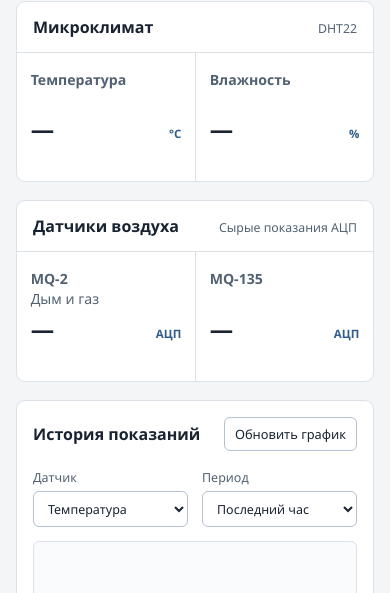
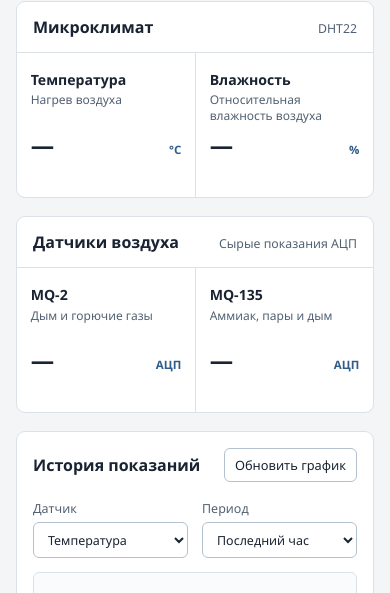
Before and after one commit to komandarsn-bot/everguard, a plain HTML site: page index.html in a window 390 px wide. Shown: the part 251-844 px from the top of the page. Drawn offline with Linux system fonts and the light colour scheme; no server answers.

Commit message:
Add short descriptions to sensor readings

```diff
--- a/dashboard.css
+++ b/dashboard.css
@@ -40,8 +40,8 @@ small { color: var(--muted); font-size: .77rem; }
 .metrics { display: grid; grid-template-columns: repeat(2, minmax(0, 1fr)); }
 .metric { padding: 22px clamp(16px, 2.4vw, 26px) 22px; min-width: 0; transition: background-color .2s ease; }
 .metric + .metric { border-left: 1px solid var(--line); }
-h3 { margin: 0 0 14px; color: var(--muted); font-size: .88rem; font-weight: 600; line-height: 1.4; }
-h3 span { font-weight: 400; margin-left: 5px; }
+h3 { margin: 0; color: #192331; font-size: .88rem; font-weight: 650; line-height: 1.4; }
+.metric-description { min-height: 2.7em; margin: 3px 0 9px; color: var(--muted); font-size: .75rem; line-height: 1.35; }
 .reading { display: grid; grid-template-columns: minmax(0, 1fr) auto; align-items: baseline; gap: 6px; white-space: nowrap; }
 output { font-size: clamp(1.72rem, 4.5vw, 3.05rem); line-height: 1; font-variant-numeric: tabular-nums; font-weight: 650; letter-spacing: -.045em; }
 .unit { font-size: .83rem; color: #315b88; font-weight: 650; }
@@ -56,8 +56,7 @@ output { font-size: clamp(1.72rem, 4.5vw, 3.05rem); line-height: 1; font-variant
   .workspace { padding: 26px 16px 36px; }
   h1 { margin-bottom: 19px; }
   .metric { padding: 17px clamp(10px, 3.5vw, 20px) 14px; }
-  h3 { min-height: 2.8em; margin-bottom: 9px; }
-  h3 span { display: block; margin-left: 0; }
+  .metric-description { min-height: 2.7em; }
   output { font-size: clamp(1.42rem, 6vw, 2.65rem); }
   .unit { font-size: .72rem; }
 }
--- a/index.html
+++ b/index.html
@@ -5,7 +5,7 @@
   <meta name="viewport" content="width=device-width, initial-scale=1">
   <meta name="theme-color" content="#171f2b">
   <title>EVERGUARD — показания станции</title>
-  <link rel="stylesheet" href="./dashboard.css?v=tooltip">
+  <link rel="stylesheet" href="./dashboard.css?v=sensor-labels">
   <script type="module" src="./dashboard.js?v=tooltip"></script>
 </head>
 <body>
@@ -28,10 +28,12 @@
           <div class="metrics">
             <div class="metric">
               <h3>Температура</h3>
+              <p class="metric-description">Нагрев воздуха</p>
               <div class="reading"><output id="temperature" aria-label="Температура в градусах Цельсия">—</output><span class="unit">°C</span></div>
             </div>
             <div class="metric">
               <h3>Влажность</h3>
+              <p class="metric-description">Относительная влажность воздуха</p>
               <div class="reading"><output id="humidity" aria-label="Влажность в процентах">—</output><span class="unit">%</span></div>
             </div>
           </div>
@@ -40,11 +42,13 @@
           <div class="group-heading"><h2 id="air">Датчики воздуха</h2><small>Сырые показания АЦП</small></div>
           <div class="metrics">
             <div class="metric">
-              <h3>MQ‑2 <span>Дым и газ</span></h3>
+              <h3>MQ‑2</h3>
+              <p class="metric-description">Дым и горючие газы</p>
               <div class="reading"><output id="mq2" aria-label="Показание MQ-2">—</output><span class="unit">АЦП</span></div>
             </div>
             <div class="metric">
               <h3>MQ‑135</h3>
+              <p class="metric-description">Аммиак, пары и дым</p>
               <div class="reading"><output id="mq135" aria-label="Показание MQ-135">—</output><span class="unit">АЦП</span></div>
             </div>
           </div>
```
